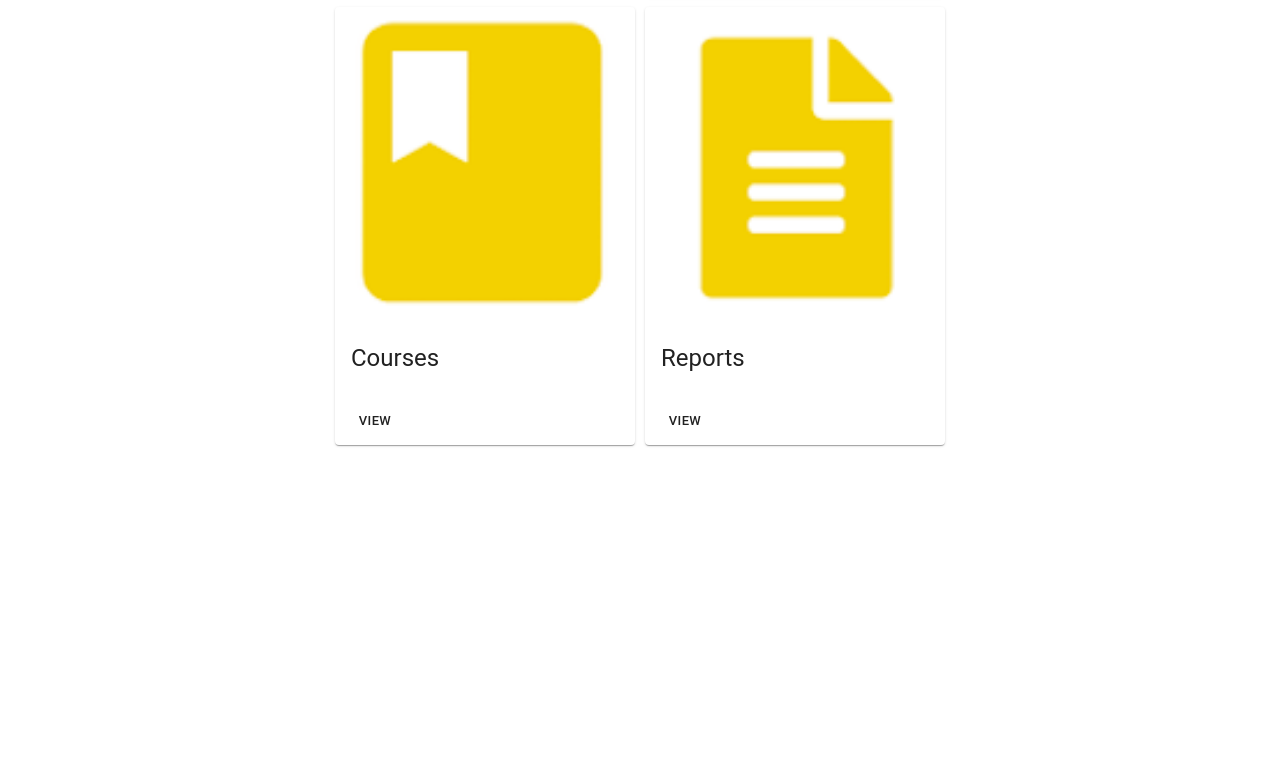
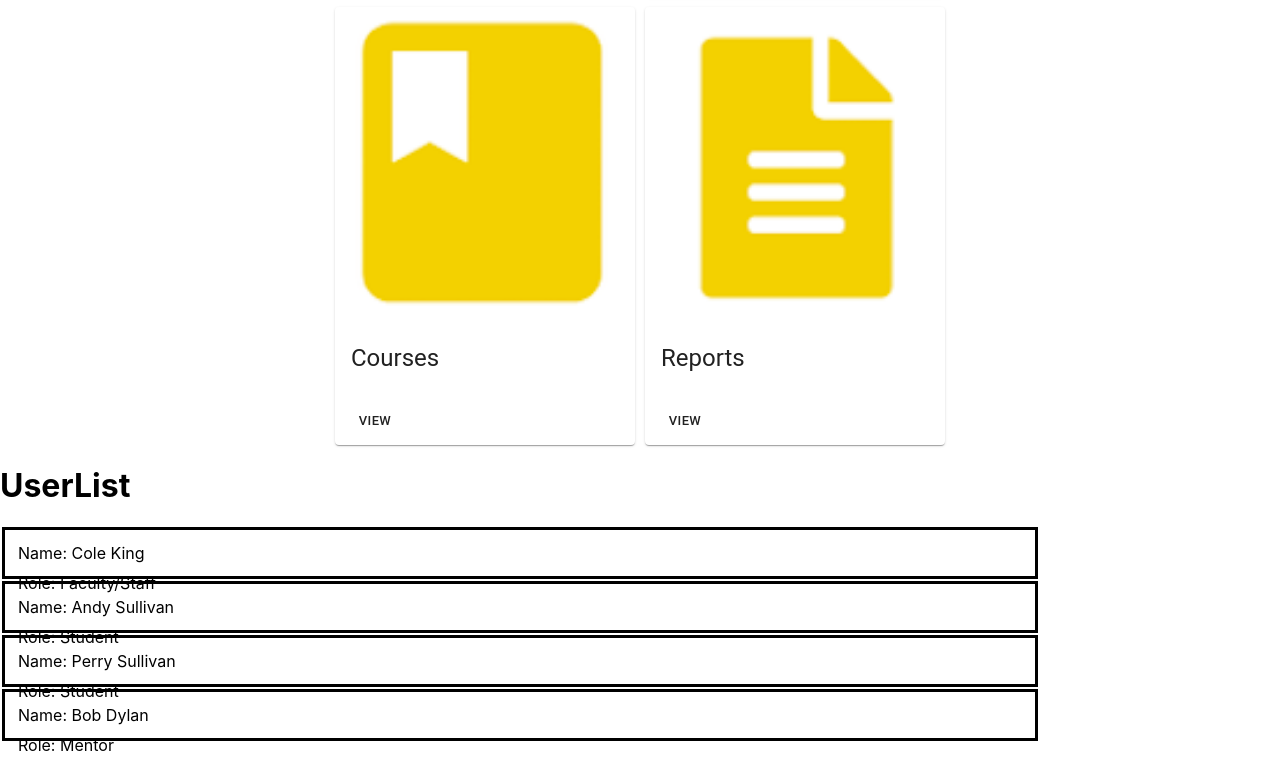
Before and after one commit to Excel-Tracker-Team-9302/excel-tracker, a React (Create React App) app in the folder excel-tracker-application/: page /dashboard in a window 1280 px wide. Shown: the part 527-1290 px from the top of the page. Before the commit the page ends 992 px from the top, so only its background shows below. Built offline with nearby package versions, Linux system fonts and the light colour scheme.

Commit message:
Created a UserList and UserCard

```diff
--- a/excel-tracker-application/src/components/Home/Dashboard.js
+++ b/excel-tracker-application/src/components/Home/Dashboard.js
@@ -7,6 +7,8 @@ import {
 
 import './../../styles/Dashboard.css';
 import Header from './Header.js';
+import {dummyData} from './../../services/DummyData';
+import UserList from './../UserView/UserList';
 
 
 class Dashboard extends React.Component {
@@ -35,6 +37,11 @@ class Dashboard extends React.Component {
            <CoolCard />
           </div>
 
+          <div className='tc'>
+          <h1>UserList</h1>
+          <UserList users={dummyData.users} />
+          </div>
+
           <br></br>
 
           </div>
--- /dev/null
+++ b/excel-tracker-application/src/components/UserView/UserCard.js
@@ -0,0 +1,13 @@
+import React, {Component} from 'react';
+import './../../styles/UserCard.css';
+
+const UserCard = ({name, userType}) => {
+    return (
+        <div className='userCard'>
+            <p>Name: {name}</p>
+            <p>Role: {userType}</p>
+        </div>
+    );
+}
+
+export default UserCard;
--- /dev/null
+++ b/excel-tracker-application/src/components/UserView/UserList.js
@@ -0,0 +1,21 @@
+import React from 'react';
+import UserCard from './UserCard';
+
+const UserList = ({users}) => {
+    return(
+        <div>
+            {
+            users.map((user, i) => {
+                return(
+                    <UserCard
+                        name={users[i].name}
+                        userType={users[i].role}
+                    />
+                );
+            })
+            }
+        </div>
+    );
+}
+
+export default UserList;
--- a/excel-tracker-application/src/services/DummyData.js
+++ b/excel-tracker-application/src/services/DummyData.js
@@ -1,4 +1,4 @@
-dummyData = {
+export const dummyData = {
 
   competencies: {
     1: {
@@ -45,13 +45,15 @@ dummyData = {
     }
   },
 
-  users: {
-    "cking32@gatech.edu": {
+  users: [
+    {
+      email: "cking32@gatech.edu",
       role: "Faculty/Staff",
       name: "Cole King"
     },
 
-    "asullivan@gatech.edu": {
+    {
+      email: "asullivan@gatech.edu",
       name: "Andy Sullivan",
       role: "Student",
       cohort_number: 2,
@@ -59,7 +61,8 @@ dummyData = {
       status: "current"
     },
 
-    "psullivan@gatech.edu": {
+    {
+      email:"psullivan@gatech.edu",
       name: "Perry Sullivan",
       role: "Student",
       cohort_number: 2,
@@ -67,10 +70,11 @@ dummyData = {
       status: "current"
     },
 
-    "bdylan9@gatech.edu": {
+    {
+      email: "bdylan9@gatech.edu",
       name: "Bob Dylan",
       role: "Mentor",
-      student: "asullican@gatech.edu",
+      student: "asullican@gatech.edu"
     }
+  ]
   }
-}
--- /dev/null
+++ b/excel-tracker-application/src/styles/UserCard.css
@@ -0,0 +1,11 @@
+.userCard {
+    width: 80%;
+    height: 5vh;
+    border: 3px solid black;
+    padding: 3px;
+    margin: 2px;
+}
+
+p {
+    margin: 10px;
+}
```
